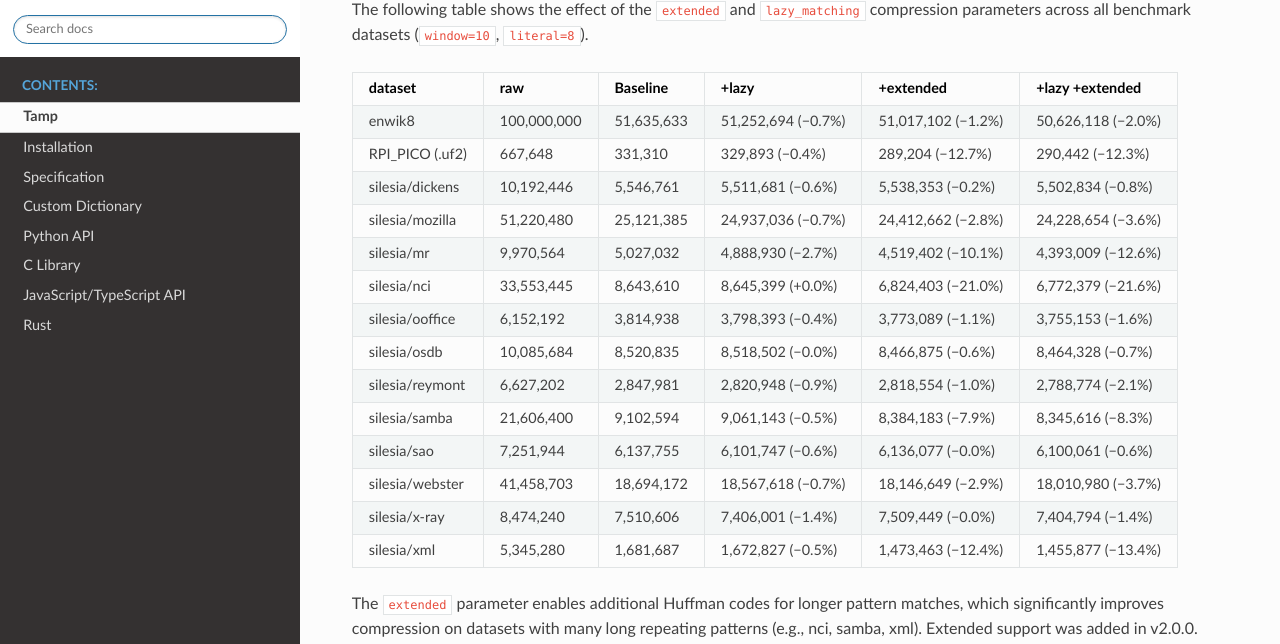
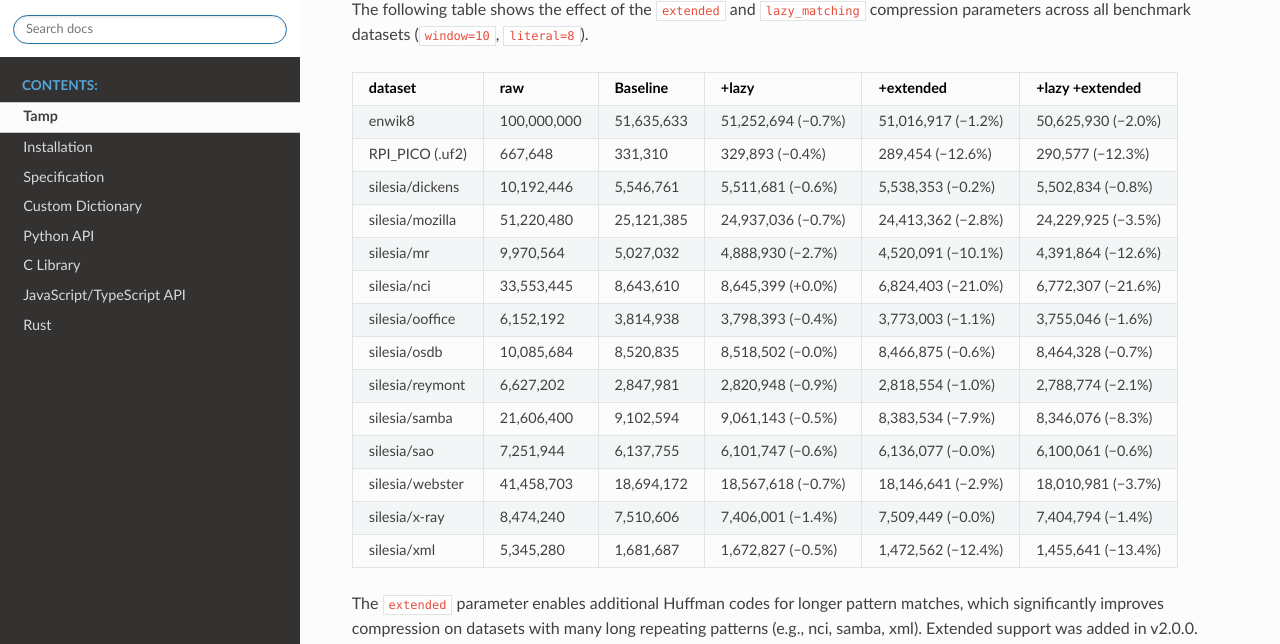
Before and after one commit to BrianPugh/tamp, a Sphinx documentation site: the page built from docs/source/index.rst, in a window 1280 px wide and 900 px high, scrolled down 5183 px. Shown: the part 146-790 px from the top of the window. Built offline with Sphinx 7.4.7 and the Read the Docs theme 3.1.0, drawn with Linux system fonts in a browser that asks for light colours; some of the changed text lies outside the part shown.

```diff
--- a/README.md
+++ b/README.md
@@ -219,20 +219,20 @@ idea of how these algorithms perform over a variety of input data types.
 
 | dataset         | raw         | tamp        | tamp (LazyMatching) | zlib          | heatshrink |
 | --------------- | ----------- | ----------- | ------------------- | ------------- | ---------- |
-| enwik8          | 100,000,000 | 51,017,102  | **50,626,118**      | 56,205,166    | 56,110,394 |
-| RPI_PICO (.uf2) | 667,648     | **289,204** | 290,442             | 303,763       | -          |
+| enwik8          | 100,000,000 | 51,016,917  | **50,625,930**      | 56,205,166    | 56,110,394 |
+| RPI_PICO (.uf2) | 667,648     | **289,454** | 290,577             | 303,763       | -          |
 | silesia/dickens | 10,192,446  | 5,538,353   | **5,502,834**       | 6,049,169     | 6,155,768  |
-| silesia/mozilla | 51,220,480  | 24,412,662  | **24,228,654**      | 25,104,966    | 25,435,908 |
-| silesia/mr      | 9,970,564   | 4,519,402   | **4,393,009**       | 4,864,734     | 5,442,180  |
-| silesia/nci     | 33,553,445  | 6,824,403   | 6,772,379           | **5,765,521** | 8,247,487  |
-| silesia/ooffice | 6,152,192   | 3,773,089   | **3,755,153**       | 4,077,277     | 3,994,589  |
+| silesia/mozilla | 51,220,480  | 24,413,362  | **24,229,925**      | 25,104,966    | 25,435,908 |
+| silesia/mr      | 9,970,564   | 4,520,091   | **4,391,864**       | 4,864,734     | 5,442,180  |
+| silesia/nci     | 33,553,445  | 6,824,403   | 6,772,307           | **5,765,521** | 8,247,487  |
+| silesia/ooffice | 6,152,192   | 3,773,003   | **3,755,046**       | 4,077,277     | 3,994,589  |
 | silesia/osdb    | 10,085,684  | 8,466,875   | **8,464,328**       | 8,625,159     | 8,747,527  |
 | silesia/reymont | 6,627,202   | 2,818,554   | **2,788,774**       | 2,897,661     | 2,910,251  |
-| silesia/samba   | 21,606,400  | 8,384,183   | **8,345,616**       | 8,862,423     | 9,223,827  |
+| silesia/samba   | 21,606,400  | 8,383,534   | **8,346,076**       | 8,862,423     | 9,223,827  |
 | silesia/sao     | 7,251,944   | 6,136,077   | **6,100,061**       | 6,506,417     | 6,400,926  |
-| silesia/webster | 41,458,703  | 18,146,649  | **18,010,980**      | 20,212,235    | 19,942,817 |
+| silesia/webster | 41,458,703  | 18,146,641  | **18,010,981**      | 20,212,235    | 19,942,817 |
 | silesia/x-ray   | 8,474,240   | 7,509,449   | 7,404,794           | **7,351,750** | 8,059,723  |
-| silesia/xml     | 5,345,280   | 1,473,463   | **1,455,877**       | 1,586,985     | 1,665,179  |
+| silesia/xml     | 5,345,280   | 1,472,562   | **1,455,641**       | 1,586,985     | 1,665,179  |
 
 Tamp outperforms both heatshrink and zlib on most datasets, winning 12 out of 14
 benchmarks. This is while using around 10x less memory than zlib during both
@@ -270,20 +270,20 @@ compression parameters across all benchmark datasets (`window=10`, `literal=8`).
 
 | dataset         | raw         | Baseline   | +lazy              | +extended          | +lazy +extended    |
 | --------------- | ----------- | ---------- | ------------------ | ------------------ | ------------------ |
-| enwik8          | 100,000,000 | 51,635,633 | 51,252,694 (−0.7%) | 51,017,102 (−1.2%) | 50,626,118 (−2.0%) |
-| RPI_PICO (.uf2) | 667,648     | 331,310    | 329,893 (−0.4%)    | 289,204 (−12.7%)   | 290,442 (−12.3%)   |
+| enwik8          | 100,000,000 | 51,635,633 | 51,252,694 (−0.7%) | 51,016,917 (−1.2%) | 50,625,930 (−2.0%) |
+| RPI_PICO (.uf2) | 667,648     | 331,310    | 329,893 (−0.4%)    | 289,454 (−12.6%)   | 290,577 (−12.3%)   |
 | silesia/dickens | 10,192,446  | 5,546,761  | 5,511,681 (−0.6%)  | 5,538,353 (−0.2%)  | 5,502,834 (−0.8%)  |
-| silesia/mozilla | 51,220,480  | 25,121,385 | 24,937,036 (−0.7%) | 24,412,662 (−2.8%) | 24,228,654 (−3.6%) |
-| silesia/mr      | 9,970,564   | 5,027,032  | 4,888,930 (−2.7%)  | 4,519,402 (−10.1%) | 4,393,009 (−12.6%) |
-| silesia/nci     | 33,553,445  | 8,643,610  | 8,645,399 (+0.0%)  | 6,824,403 (−21.0%) | 6,772,379 (−21.6%) |
-| silesia/ooffice | 6,152,192   | 3,814,938  | 3,798,393 (−0.4%)  | 3,773,089 (−1.1%)  | 3,755,153 (−1.6%)  |
+| silesia/mozilla | 51,220,480  | 25,121,385 | 24,937,036 (−0.7%) | 24,413,362 (−2.8%) | 24,229,925 (−3.5%) |
+| silesia/mr      | 9,970,564   | 5,027,032  | 4,888,930 (−2.7%)  | 4,520,091 (−10.1%) | 4,391,864 (−12.6%) |
+| silesia/nci     | 33,553,445  | 8,643,610  | 8,645,399 (+0.0%)  | 6,824,403 (−21.0%) | 6,772,307 (−21.6%) |
+| silesia/ooffice | 6,152,192   | 3,814,938  | 3,798,393 (−0.4%)  | 3,773,003 (−1.1%)  | 3,755,046 (−1.6%)  |
 | silesia/osdb    | 10,085,684  | 8,520,835  | 8,518,502 (−0.0%)  | 8,466,875 (−0.6%)  | 8,464,328 (−0.7%)  |
 | silesia/reymont | 6,627,202   | 2,847,981  | 2,820,948 (−0.9%)  | 2,818,554 (−1.0%)  | 2,788,774 (−2.1%)  |
-| silesia/samba   | 21,606,400  | 9,102,594  | 9,061,143 (−0.5%)  | 8,384,183 (−7.9%)  | 8,345,616 (−8.3%)  |
+| silesia/samba   | 21,606,400  | 9,102,594  | 9,061,143 (−0.5%)  | 8,383,534 (−7.9%)  | 8,346,076 (−8.3%)  |
 | silesia/sao     | 7,251,944   | 6,137,755  | 6,101,747 (−0.6%)  | 6,136,077 (−0.0%)  | 6,100,061 (−0.6%)  |
-| silesia/webster | 41,458,703  | 18,694,172 | 18,567,618 (−0.7%) | 18,146,649 (−2.9%) | 18,010,980 (−3.7%) |
+| silesia/webster | 41,458,703  | 18,694,172 | 18,567,618 (−0.7%) | 18,146,641 (−2.9%) | 18,010,981 (−3.7%) |
 | silesia/x-ray   | 8,474,240   | 7,510,606  | 7,406,001 (−1.4%)  | 7,509,449 (−0.0%)  | 7,404,794 (−1.4%)  |
-| silesia/xml     | 5,345,280   | 1,681,687  | 1,672,827 (−0.5%)  | 1,473,463 (−12.4%) | 1,455,877 (−13.4%) |
+| silesia/xml     | 5,345,280   | 1,681,687  | 1,672,827 (−0.5%)  | 1,472,562 (−12.4%) | 1,455,641 (−13.4%) |
 
 The `extended` parameter enables additional Huffman codes for longer pattern
 matches, which significantly improves compression on datasets with many long
```
Also changed, not shown: docs/source/specification.rst (+5 -3 lines), 16 other files.
